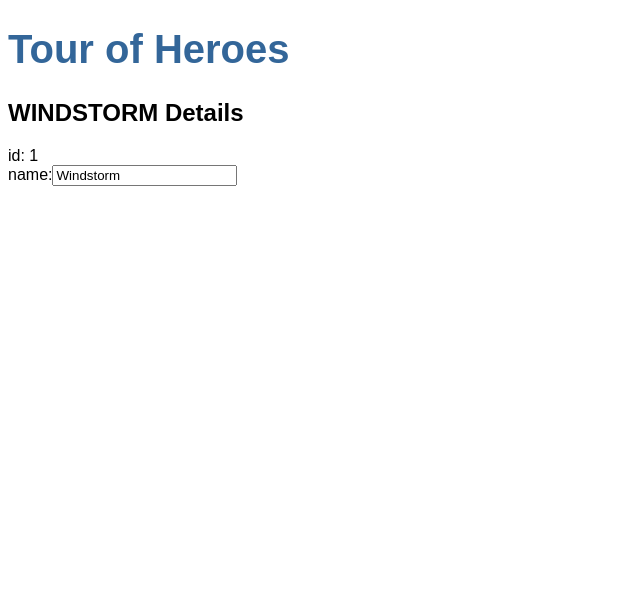
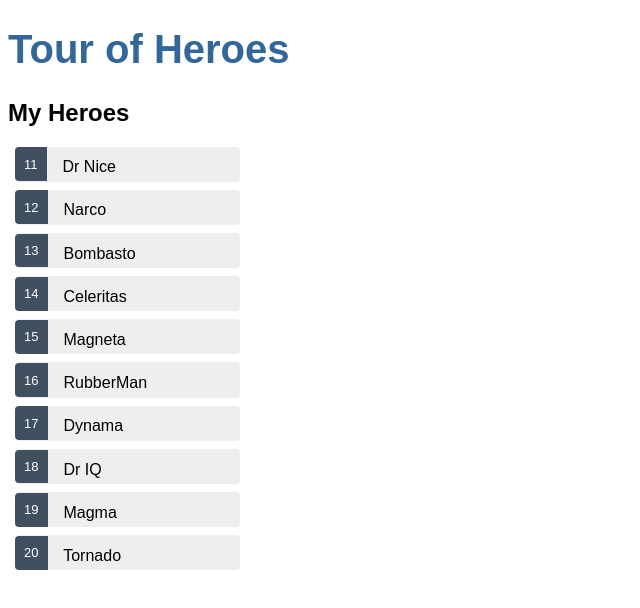
Before and after one commit to soarflat-sandbox/angular-tour-of-heroes-re, an Angular app: page / in a window 1280 px wide. Shown: the top 608 px of the page, without its empty margins (0-640 px from the left). Built offline with nearby package versions, Linux system fonts and the light colour scheme.

Commit message:
feat: Heroes コンポーネントでヒーローのリストを描画するようにした
- *ngFor を利用したリスト表示
- *ngIf を利用した条件レンダー
- [class.some-css-class]="some-condition" を利用して条件に応じてスタイルを適用

```diff
--- a/src/app/heroes/heroes.component.html
+++ b/src/app/heroes/heroes.component.html
@@ -1,7 +1,22 @@
-<!-- uppercase という組み込みのパイプを利用して大文字にする。様々なパイプが存在する（https://angular.jp/guide/pipes）。 -->
-<h2>{{ hero.name | uppercase }} Details</h2>
-<div><span>id: </span>{{ hero.id }}</div>
-<div>
-  <!-- ngModel を利用して`hero.name`を双方向データバインディングする-->
-  <label>name:<input [(ngModel)]="hero.name" placeholder="name" /></label>
+<h2>My Heroes</h2>
+<ul class="heroes">
+  <li
+    *ngFor="let hero of heroes"
+    [class.selected]="hero === selectedHero"
+    (click)="onSelect(hero)"
+  >
+    <span class="badge">{{ hero.id }}</span> {{ hero.name }}
+  </li>
+</ul>
+
+<div *ngIf="selectedHero">
+  <!-- uppercase という組み込みのパイプを利用して大文字にする。様々なパイプが存在する（https://angular.jp/guide/pipes）。 -->
+  <h2>{{ selectedHero.name | uppercase }} Details</h2>
+  <div><span>id: </span>{{ selectedHero.id }}</div>
+  <div>
+    <label
+      >name:
+      <input [(ngModel)]="selectedHero.name" placeholder="name" />
+    </label>
+  </div>
 </div>
--- a/src/app/heroes/heroes.component.scss
+++ b/src/app/heroes/heroes.component.scss
@@ -0,0 +1,44 @@
+/* HeroesComponent's private CSS styles */
+.heroes {
+  margin: 0 0 2em 0;
+  list-style-type: none;
+  padding: 0;
+  width: 15em;
+}
+.heroes li {
+  cursor: pointer;
+  position: relative;
+  left: 0;
+  background-color: #eee;
+  margin: 0.5em;
+  padding: 0.3em 0;
+  height: 1.6em;
+  border-radius: 4px;
+}
+.heroes li:hover {
+  color: #607d8b;
+  background-color: #ddd;
+  left: 0.1em;
+}
+.heroes li.selected {
+  background-color: #cfd8dc;
+  color: white;
+}
+.heroes li.selected:hover {
+  background-color: #bbd8dc;
+  color: white;
+}
+.heroes .badge {
+  display: inline-block;
+  font-size: small;
+  color: white;
+  padding: 0.8em 0.7em 0 0.7em;
+  background-color: #405061;
+  line-height: 1em;
+  position: relative;
+  left: -1px;
+  top: -4px;
+  height: 1.8em;
+  margin-right: 0.8em;
+  border-radius: 4px 0 0 4px;
+}
--- a/src/app/heroes/heroes.component.ts
+++ b/src/app/heroes/heroes.component.ts
@@ -1,5 +1,6 @@
 import { Component, OnInit } from '@angular/core';
 import { Hero } from '../hero';
+import { HEROES } from '../mock-heroes';
 
 @Component({
   // コンポーネントのセレクタ。テンプレートで <app-heroes></app-heroes> と記述して利用できる。
@@ -10,14 +11,15 @@
   styleUrls: ['./heroes.component.scss'],
 })
 export class HeroesComponent implements OnInit {
-  // プロパティ。テンプレート（./heroes.component.html）上で
-  //`{{ hero.id }}`、`{{ hero.name }}`と記述すればバインディングできる。
-  hero: Hero = {
-    id: 1,
-    name: 'Windstorm',
-  };
+  // プロパティ。テンプレート（./heroes.component.html）上でバインディングできる。
+  heroes = HEROES;
+  selectedHero: Hero;
 
   constructor() {}
 
   ngOnInit(): void {}
+
+  onSelect(hero: Hero): void {
+    this.selectedHero = hero;
+  }
 }
--- /dev/null
+++ b/src/app/mock-heroes.ts
@@ -0,0 +1,14 @@
+import { Hero } from './hero';
+
+export const HEROES: Hero[] = [
+  { id: 11, name: 'Dr Nice' },
+  { id: 12, name: 'Narco' },
+  { id: 13, name: 'Bombasto' },
+  { id: 14, name: 'Celeritas' },
+  { id: 15, name: 'Magneta' },
+  { id: 16, name: 'RubberMan' },
+  { id: 17, name: 'Dynama' },
+  { id: 18, name: 'Dr IQ' },
+  { id: 19, name: 'Magma' },
+  { id: 20, name: 'Tornado' }
+];
```
